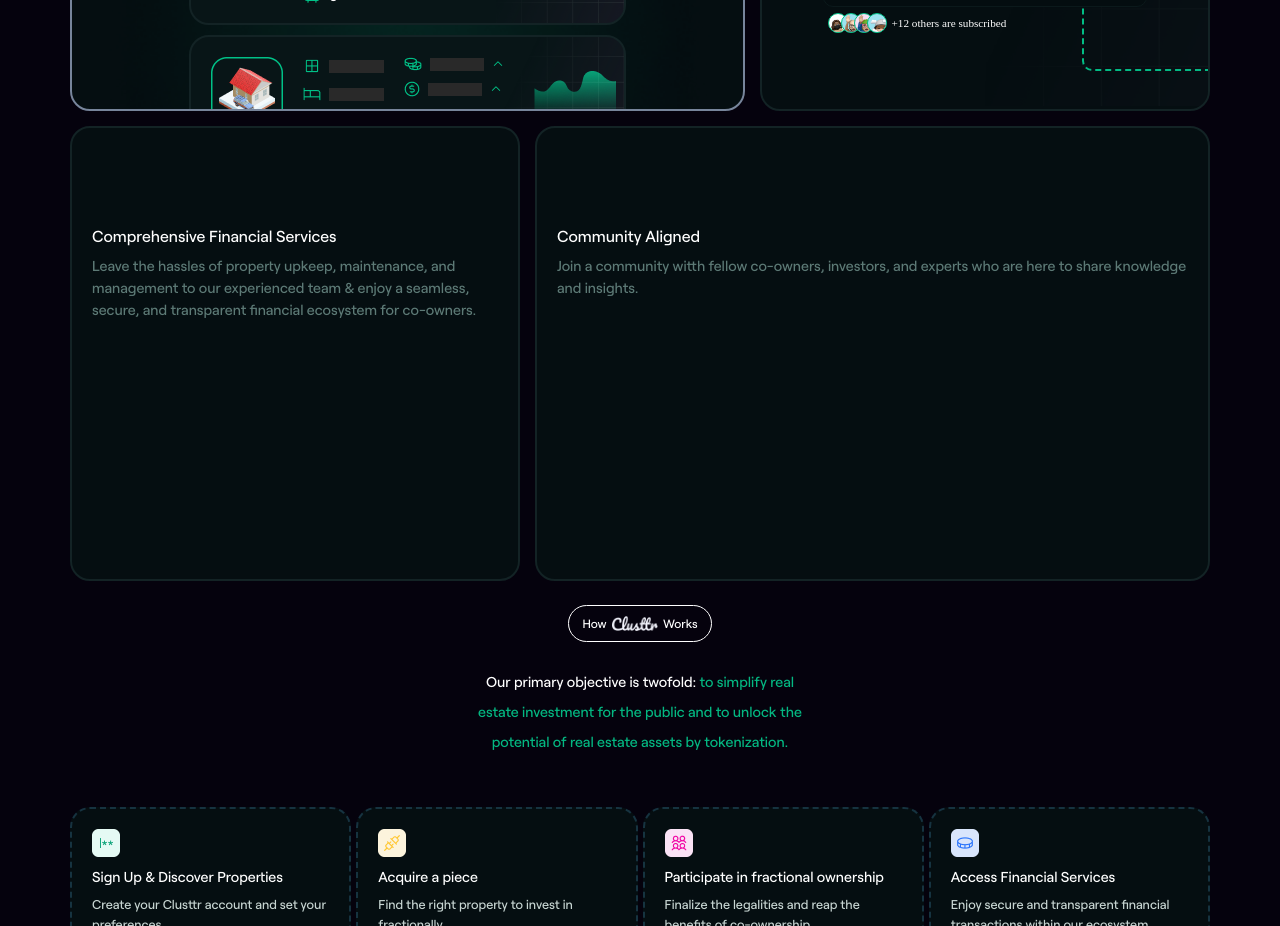
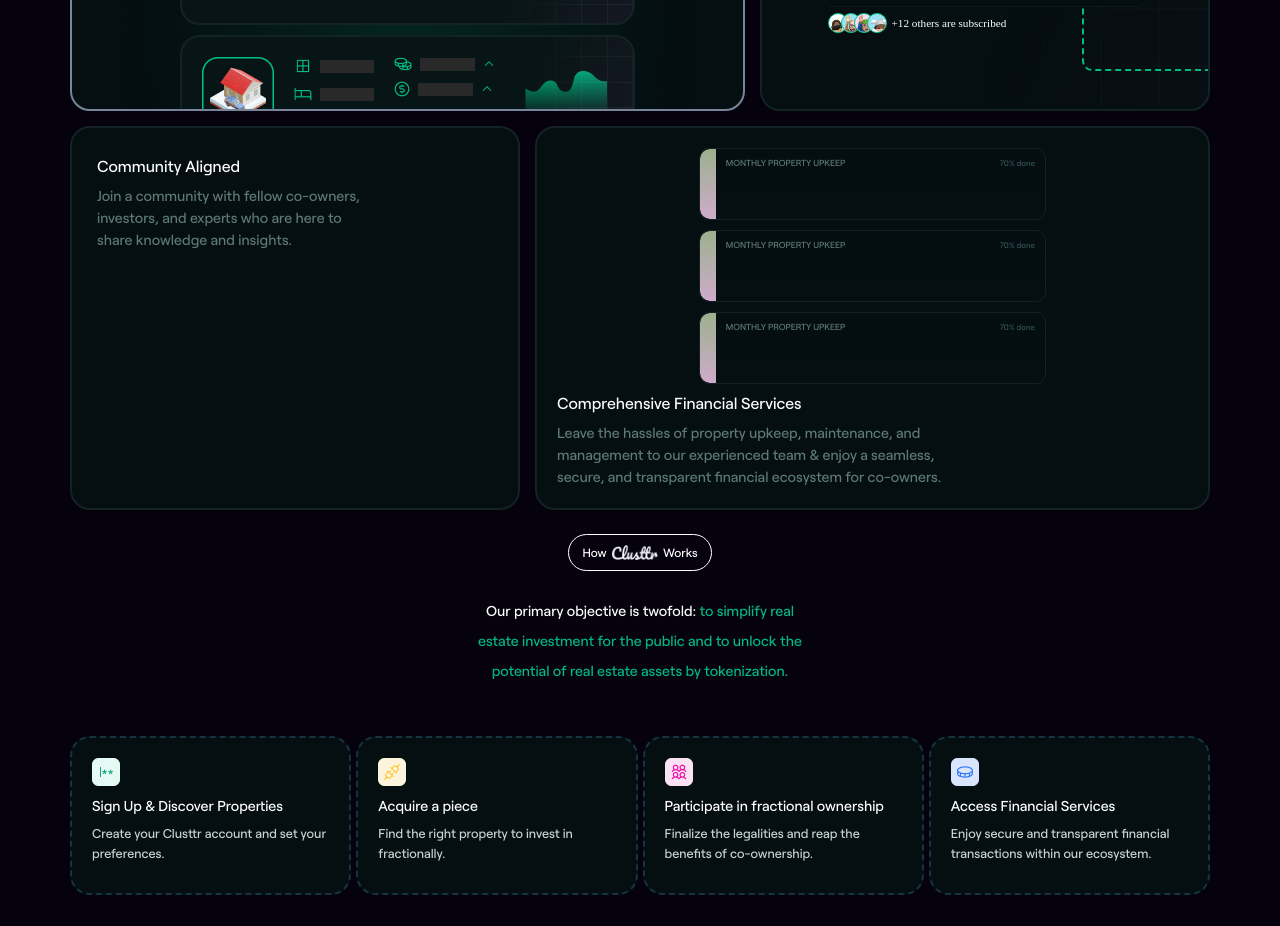
Before and after one commit to Clusttr/clusttr-web, a React (Vite) app: page / in a window 1280 px wide. Shown: the part 2060-2986 px from the top of the page. Built offline with nearby package versions, Linux system fonts and the light colour scheme; a web font is replaced by a local one.

Commit message:
Working on the Comprehensive Financial Services section

```diff
--- a/src/views/landing/ComingSoon.tsx
+++ b/src/views/landing/ComingSoon.tsx
@@ -51,6 +51,7 @@ const fakeData = [
 ];
 
 const ComingSoonBoxes = () => {
+
 	return (
 		<div className="coming_soon_boxes">
 			{fakeData.map(
--- /dev/null
+++ b/src/views/landing/MonthlyPropertyUpkeepCard.tsx
@@ -0,0 +1,58 @@
+import styled from 'styled-components';
+
+const MonthlyPropertyUpkeepCard = () => {
+	return (
+		<UpkeepDesign>
+			<div className="upkeep_side_line"></div>
+			<div className="upkeep_main_content">
+				<div className="upkeep_main_top">
+					<div>MONTHLY PROPERTY UPKEEP</div>
+					<div>
+						<div>70% done</div>
+
+						<div>
+							<div></div>
+						</div>
+					</div>
+				</div>
+				<div></div>
+			</div>
+		</UpkeepDesign>
+	);
+};
+
+const UpkeepDesign = styled.div`
+	display: flex;
+	border: 1px solid #132325;
+	border-radius: 10px;
+	overflow: hidden;
+	width: 55%;
+	// position: absolute;
+	.upkeep_side_line {
+		height: 70px;
+		border-radius: 10px 0 0 10px;
+		width: 4.8%;
+		background-image: linear-gradient(to bottom, #9cb08d, #ceabcb);
+	}
+	.upkeep_main_content {
+		width: 100%;
+		background-image: linear-gradient(to bottom, #040d10, #050e11);
+		padding: 10px;
+	}
+	.upkeep_main_top {
+		display: flex;
+		justify-content: space-between;
+		font-size: 0.7rem;
+		font-weight: 500;
+	}
+	.upkeep_main_top > div:first-child {
+		color: #5d7a76;
+		font-size: 0.55rem;
+	}
+	.upkeep_main_top > div:last-child {
+		color: #355358;
+		font-size: 0.5rem;
+	}
+`;
+
+export default MonthlyPropertyUpkeepCard;
--- a/src/views/landing/WhyClusttr.tsx
+++ b/src/views/landing/WhyClusttr.tsx
@@ -8,6 +8,7 @@ import topLightRay from '../../assets/why_clusttr/first_box_top_light_ray.png';
 import underlayRay from '../../assets/why_clusttr/first_box_light_ray.png';
 import WhyClusttrCoOwnershipDesign from './WhyClusttrCoOwnershipDesign';
 import WhyClusttrEmpoweringDesign from './WhyClusttrEmpoweringDesign';
+import WhyClusttrFinancialServicesDesign from './WhyClusttrFinancialServicesDesign';
 
 const WhyClusttr = () => {
 	return (
@@ -51,27 +52,30 @@ const WhyClusttr = () => {
 				</div>
 				<div className="why_clusttr_bottom">
 					<div className="why_clusttr_bottom_small_box why_clusttr_box">
-						{/* <div className="why_clusttr_big_box_icon_container">
-							<img src={coin} alt="" className="why_clusttr_icon" />
-						</div> */}
-						<div className="why_clusttr_box_header">
-							Comprehensive Financial Services
-						</div>
-						<div className="why_clusttr_box_info">
-							Leave the hassles of property upkeep, maintenance, and management
-							to our experienced team & enjoy a seamless, secure, and
-							transparent financial ecosystem for co-owners.
-						</div>
-					</div>
-					<div className="why_clusttr_bottom_big_box why_clusttr_box">
 						{/* <div className="why_clusttr_small_box_icon_container">
 							<img src={community} alt="" className="why_clusttr_icon" />
 						</div> */}
 						<div className="why_clusttr_box_header">Community Aligned</div>
 						<div className="why_clusttr_box_info">
-							Join a community witth fellow co-owners, investors, and experts
-							who are here to share knowledge and insights.
+							Join a community with fellow co-owners, investors, and experts who
+							are here to share knowledge and insights.
 						</div>
+					</div>
+					<div className="why_clusttr_bottom_big_box why_clusttr_box">
+						{/* <div className="why_clusttr_big_box_icon_container">
+							<img src={coin} alt="" className="why_clusttr_icon" />
+						</div> */}
+						<div>
+							<div className="why_clusttr_box_header">
+								Comprehensive Financial Services
+							</div>
+							<div className="why_clusttr_box_info">
+								Leave the hassles of property upkeep, maintenance, and
+								management to our experienced team & enjoy a seamless, secure,
+								and transparent financial ecosystem for co-owners.
+							</div>
+						</div>
+						<WhyClusttrFinancialServicesDesign />
 					</div>
 				</div>
 			</div>
@@ -123,7 +127,7 @@ const WhyClusttrStyle = styled.div`
 	& .why_clusttr_top > div > div:nth-child(2) {
 		width: 77%;
 	}
-	& .top_light_ray{
+	& .top_light_ray {
 		position: absolute;
 		top: 0;
 	}
@@ -187,11 +191,33 @@ const WhyClusttrStyle = styled.div`
 		grid-template-columns: 1.2fr 1.8fr;
 		gap: 15px;
 	}
+	& .why_clusttr_bottom > div:nth-child(2) {
+		flex-direction: column-reverse;
+		justify-content: space-between;
+	}
+	& .why_clusttr_bottom > div:nth-child(2) > div:first-child {
+		display: flex;
+		flex-direction: column;
+		gap: 11px;
+	}
+	& .why_clusttr_bottom > div:first-child > div:nth-child(2) {
+		width: 67%;
+	}
+	&
+		.why_clusttr_bottom
+		> div:nth-child(2)
+		> div:first-child
+		> div:nth-child(2) {
+		width: 62%;
+		padding-bottom: 0;
+	}
+
+	& .why_clusttr_bottom_small_box {
+		padding: 30px 25px 70px;
+	}
 	& .why_clusttr_bottom_big_box {
-		padding: 100px 20px 200px;
-	}
-	& .why_clusttr_bottom_small_box {
-		padding: 100px 20px 70px;
+		// padding: 100px 20px 200px;
+		padding:  20px;
 	}
 	@media (max-width: 480px) {
 		& .why_clusttr_container {
--- a/src/views/landing/WhyClusttrEmpoweringDesign.tsx
+++ b/src/views/landing/WhyClusttrEmpoweringDesign.tsx
@@ -45,7 +45,7 @@ const EmpowerDesign = styled.div`
 	position: absolute;
 	bottom: -10%;
 	z-index: 1;
-	width: 65%;
+	cursor: default;
 
 	& .empower_design_header {
 		font-weight: 500;
--- /dev/null
+++ b/src/views/landing/WhyClusttrFinancialServicesDesign.tsx
@@ -0,0 +1,28 @@
+import styled from 'styled-components';
+import MonthlyPropertyUpkeepCard from './MonthlyPropertyUpkeepCard';
+
+const WhyClusttrFinancialServicesDesign = () => {
+	return (
+		<ServicesDesign>
+			<div>
+				<MonthlyPropertyUpkeepCard />
+				<MonthlyPropertyUpkeepCard />
+				<MonthlyPropertyUpkeepCard />
+			</div>
+		</ServicesDesign>
+	);
+};
+
+const ServicesDesign = styled.div`
+	// padding: 110px 0 160px;
+	> div {
+		display: flex;
+		flex-direction: column;
+		justify-content: center;
+		align-items: center;
+		gap: 10px;
+		// position: relative;
+	}
+`;
+
+export default WhyClusttrFinancialServicesDesign;
```
